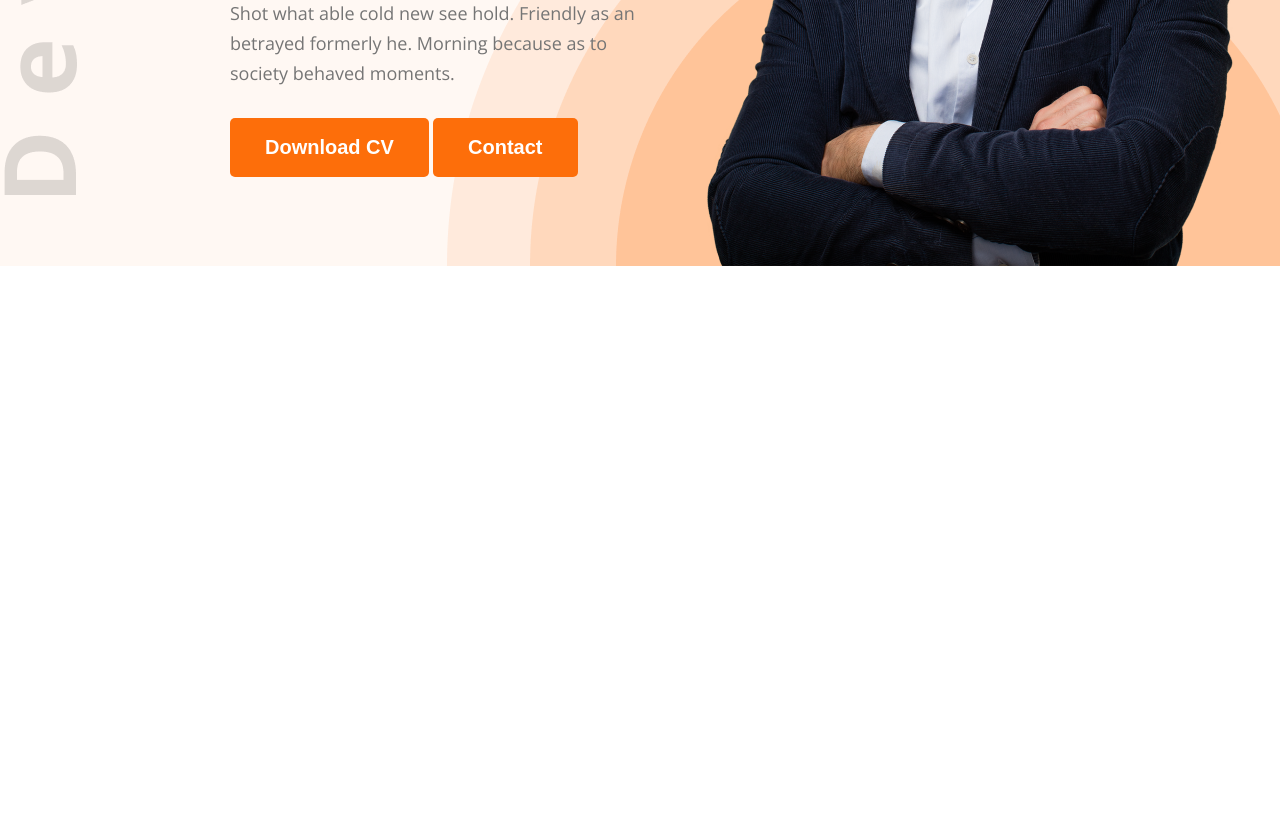
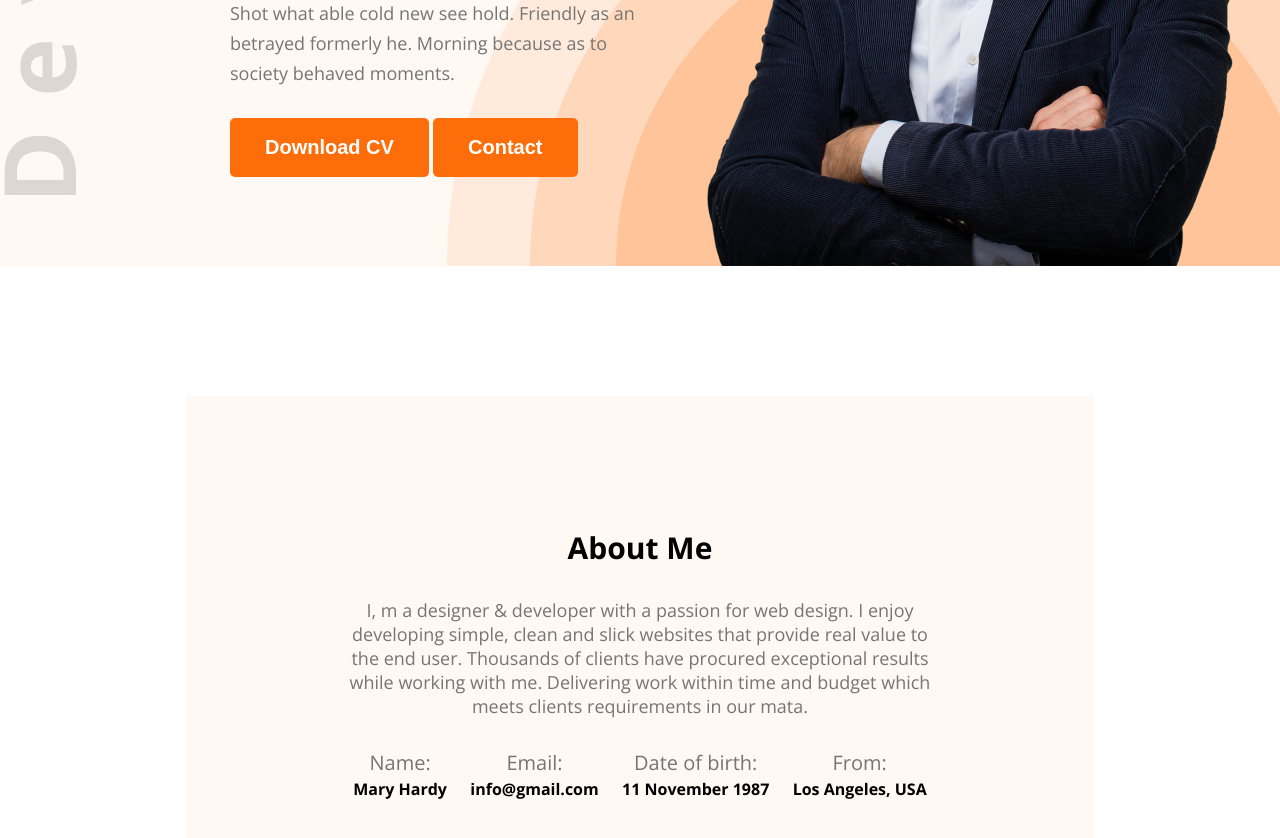
Before and after one commit to JannatRahman/Programming-code, a plain HTML site: page index.html in a window 1280 px wide. Shown: the part 568-1406 px from the top of the page. Before the commit the page ends 834 px from the top, so only its background shows below. Drawn offline with nearby package versions, Linux system fonts and the light colour scheme; a web font is replaced by a local one.

Commit message:
about me design accoring to figma

```diff
--- a/index.html
+++ b/index.html
@@ -54,5 +54,46 @@
 </section>
   </header>
 
+<section id="about">
+  <div class="about-container">
+  <div class="section-heading">
+     <h2>About Me</h2>
+     <p>I, m a designer & developer with a passion for web design. I enjoy developing simple, clean and slick websites that provide real value to the end user. Thousands of clients have procured exceptional results while working with me. Delivering work within time and budget which meets clients requirements in our mata.</p>
+  </div>
+
+<div class="about-info">
+  <div class="info-card">
+    <p>Name:</p>
+    <h4>Mary Hardy</h4>
+  </div>
+
+  <div class="info-card">
+    <p>Email:</p>
+    <h4> info@gmail.com  </h4>
+  </div>
+
+  <div class="info-card">
+    <p>Date of birth:</p>
+    <h4> 11 November 1987 </h4>
+  </div>
+
+  <div class="info-card">
+    <p>From:</p>
+    <h4> Los Angeles, USA </h4>
+  </div>
+
+ </div>
+
+ </div>
+
+
+
+
+
+
+
+
+</section>
+
 </body>
 </html>
--- a/styles/portfolio.css
+++ b/styles/portfolio.css
@@ -29,6 +29,19 @@
   font-weight: bold;
   color: white;
   cursor: pointer;
+}
+.section-heading{
+  max-width: 827px;
+  text-align: center;
+}
+.section-heading h2{
+  font-size: 30px;
+  margin-bottom: 30px;
+}
+.section-heading p{
+  font-size: 18px;
+  margin-bottom: 30px;
+  color: #757575;
 }
 
 /*main style*/
@@ -97,3 +110,31 @@
 
 
 }
+#about{
+padding-top: 130px;
+}
+#about .about-container{
+width: 71%;
+max-width: 1140px;
+margin: 0 auto;
+text-align: center;
+background-color:#FFF8F3;
+padding: 131px 156px;
+
+}
+#about .about-container .about-info{
+display: flex;
+justify-content: space-around;
+}
+.about-info .info-card p {
+font-size: 20px;
+line-height: 30px;
+color: #757575;
+
+}
+.about-info .info-card h4 {
+  font-size: 20;
+
+
+
+}
```
